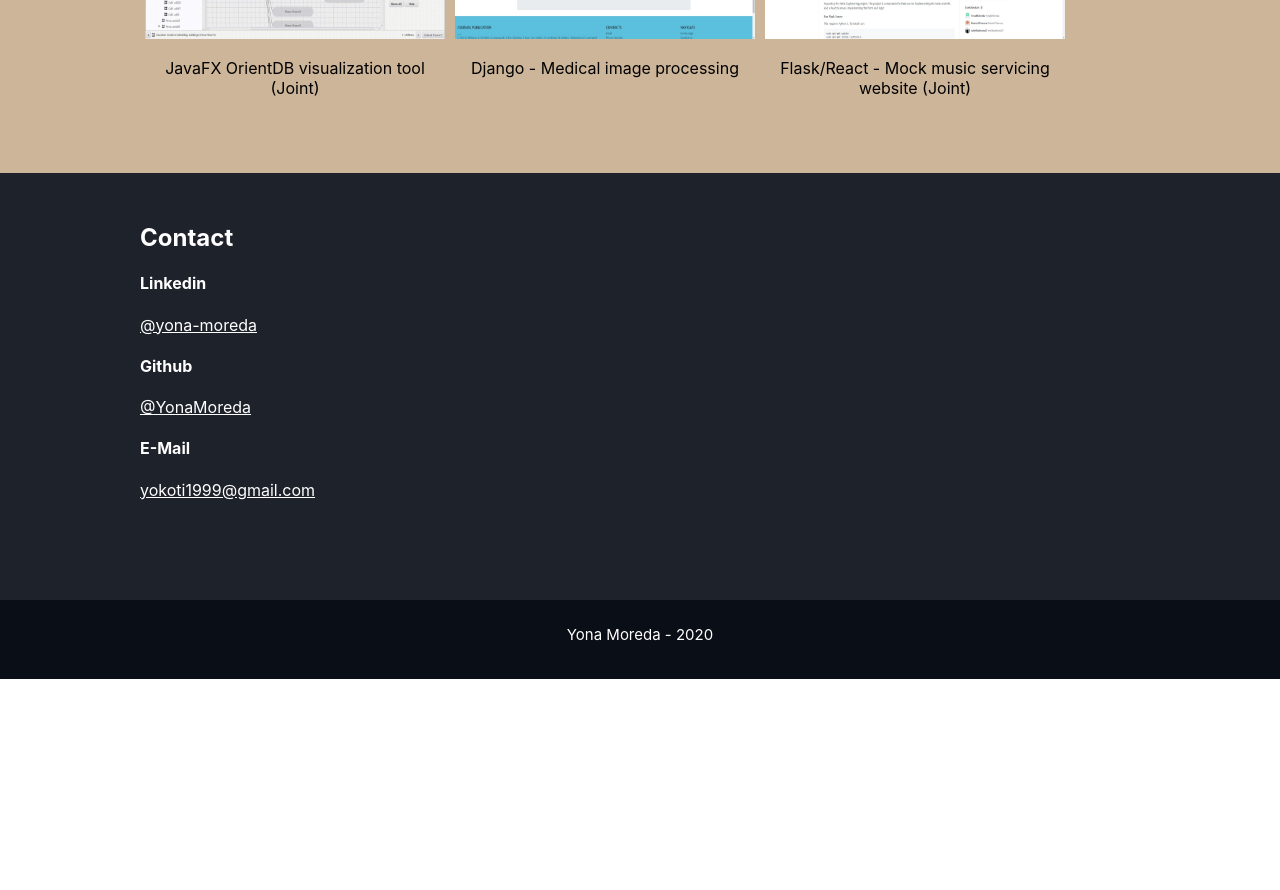
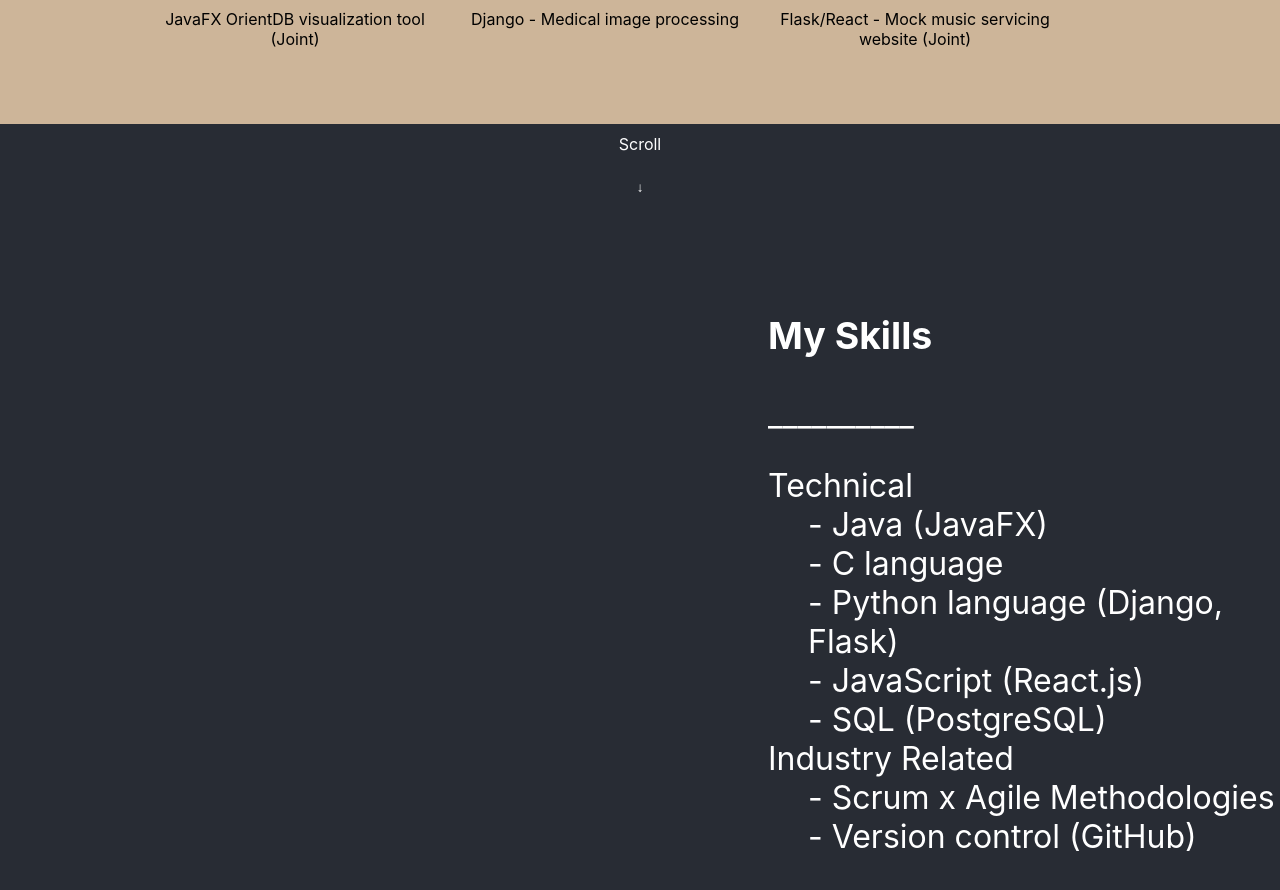
Before and after one commit to YonaMoreda/personal-website, a React (Create React App) app: page / in a window 1280 px wide. Shown: the part 1860-2750 px from the top of the page. Before the commit the page ends 2539 px from the top, so only its background shows below. Built offline with nearby package versions, Linux system fonts and the light colour scheme.

Commit message:
scroll component added

```diff
--- a/src/App.js
+++ b/src/App.js
@@ -6,6 +6,9 @@ import ContactsApp from "./components/ContactsApp";
 import './StyleSheets/App.css';
 import FooterApp from "./components/FooterApp";
 import ProfileApp from "./components/ProfileApp";
+import ScrollDemo from "./components/ScrollApp";
+import SkillApp from "./components/SkillsApp";
+
 
 //Driver app
 function App() {
@@ -13,11 +16,17 @@ function App() {
         <div className="App">
             <header className="App-header">
                 <table>
-                    <tr><td><SummaryApp/></td><td><ProfileApp/></td></tr>
+                    <tr>
+                        <td><SummaryApp/></td>
+                        <td><ProfileApp/></td>
+                    </tr>
                 </table>
-
+                <ScrollDemo/>
                 <PersonalProjectsApp/>
                 <CourseWorkProjectsApp/>
+                <ScrollDemo/>
+                <SkillApp/>
+                <ScrollDemo/>
                 <ContactsApp/>
                 <FooterApp/>
             </header>
--- a/src/StyleSheets/App.css
+++ b/src/StyleSheets/App.css
@@ -35,7 +35,7 @@
     padding-left: 40%;
     /*padding-left: 140px;*/
     padding-top: 70%;
-    padding-bottom: 100%;
+    padding-bottom: 80%;
     width: 350px;
 }
 
--- a/src/StyleSheets/Profile.css
+++ b/src/StyleSheets/Profile.css
@@ -1,7 +1,8 @@
 .Profile {
     /*position: absolute;*/
     text-align: right;
-    padding-right: 140px;
+    padding-right: 10%;
+    /*padding-right: 140px;*/
     /*padding-top: 40px;*/
     /*padding: 300px 150px 40px 40px;*/
 }
--- /dev/null
+++ b/src/StyleSheets/Scroll.css
@@ -0,0 +1,26 @@
+.Scroll {
+    text-align: center;
+}
+
+.Scroll{
+    font-size: medium;
+    transition: font-size 2s;
+}
+
+.Scroll:hover{
+    font-size: x-large;
+}
+
+.Scroll div {
+    padding-bottom: 10px;
+    padding-top: 10px;
+}
+
+
+div button {
+    padding: 16px;
+    background-color: #282c34;
+    color: white;
+    width: 100%;
+    border: #282c34;
+}
--- /dev/null
+++ b/src/StyleSheets/Skills.css
@@ -0,0 +1,6 @@
+.Skill{
+    padding-top: 5%;
+    padding-left: 60%;
+    padding-bottom: 10%;
+    font-size: xx-large;
+}
--- a/src/components/CourseWorkProjectsApp.js
+++ b/src/components/CourseWorkProjectsApp.js
@@ -8,7 +8,7 @@ function CourseWorkProjectsApp() {
     return (
         <div className="CourseWorkProjects">
             <h3>Course Work Projects</h3>
-            __________
+            <span>__________</span>
             <p>These are some of the projects I (and other collaborators) worked on while I pursuing my degree in Computing Science.</p>
             {/* todo:: mention there are several collaborators */}
             <ProjectApp title="JavaFX OrientDB visualization tool (Joint)"
--- a/src/components/PersonalProjectsApp.js
+++ b/src/components/PersonalProjectsApp.js
@@ -7,7 +7,7 @@ function PersonalProjectsApp() {
     return (
         <div className="PersonalProjects">
             <h3>My Personal Projects</h3>
-            __________
+            <span>__________</span>
             <p>These are few of personal projects I have worked on over time.</p>
             <ProjectApp title="Power Tasks Scheduler"
                         projecturl="https://github.com/YonaMoreda/javafx-power-tasks-scheduler" image={javafx_image}/>
--- /dev/null
+++ b/src/components/ScrollApp.js
@@ -0,0 +1,18 @@
+import React, {useEffect, useRef} from "react";
+import '../StyleSheets/Scroll.css'
+
+const scrollToRef = (ref) => window.scrollTo({left:0, top:ref.current.offsetTop + 140, behavior:'smooth'})
+const useMountEffect = (fun) => useEffect(fun, [])
+
+const ScrollDemo = () => {
+    const myRef = useRef(null)
+    useMountEffect(() => scrollToRef(myRef))
+    return (
+        <div className="Scroll">
+            <div ref={myRef}>Scroll</div>
+            <button onClick={() => scrollToRef(myRef)}>↓</button>
+        </div>
+    )
+}
+
+export default ScrollDemo;
--- /dev/null
+++ b/src/components/SkillsApp.js
@@ -0,0 +1,26 @@
+import React from "react";
+import "../StyleSheets/Skills.css"
+
+
+function SkillApp() {
+    return (
+        <div className="Skill">
+            <h3>My Skills</h3>
+            <span>__________</span>
+            <dl>
+                <dt>Technical</dt>
+                <dd>- Java (JavaFX)</dd>
+                <dd>- C language</dd>
+                <dd>- Python language (Django, Flask)</dd>
+                <dd>- JavaScript (React.js)</dd>
+                <dd>- SQL (PostgreSQL)</dd>
+                <dt>Industry Related</dt>
+                <dd>- Scrum x Agile Methodologies</dd>
+                <dd>- Version control (GitHub)</dd>
+            </dl>
+
+        </div>
+    );
+}
+
+export default SkillApp;
--- a/src/components/SummaryApp.js
+++ b/src/components/SummaryApp.js
@@ -12,7 +12,6 @@ function SummaryApp() {
                 I am passionate about developing software for desktop or mobile applications. You can find some of the
                 projects I worked on personally and also some course work related projects below.
             </p>
-            <h1>↓</h1>
         </div>
     );
 }
```
